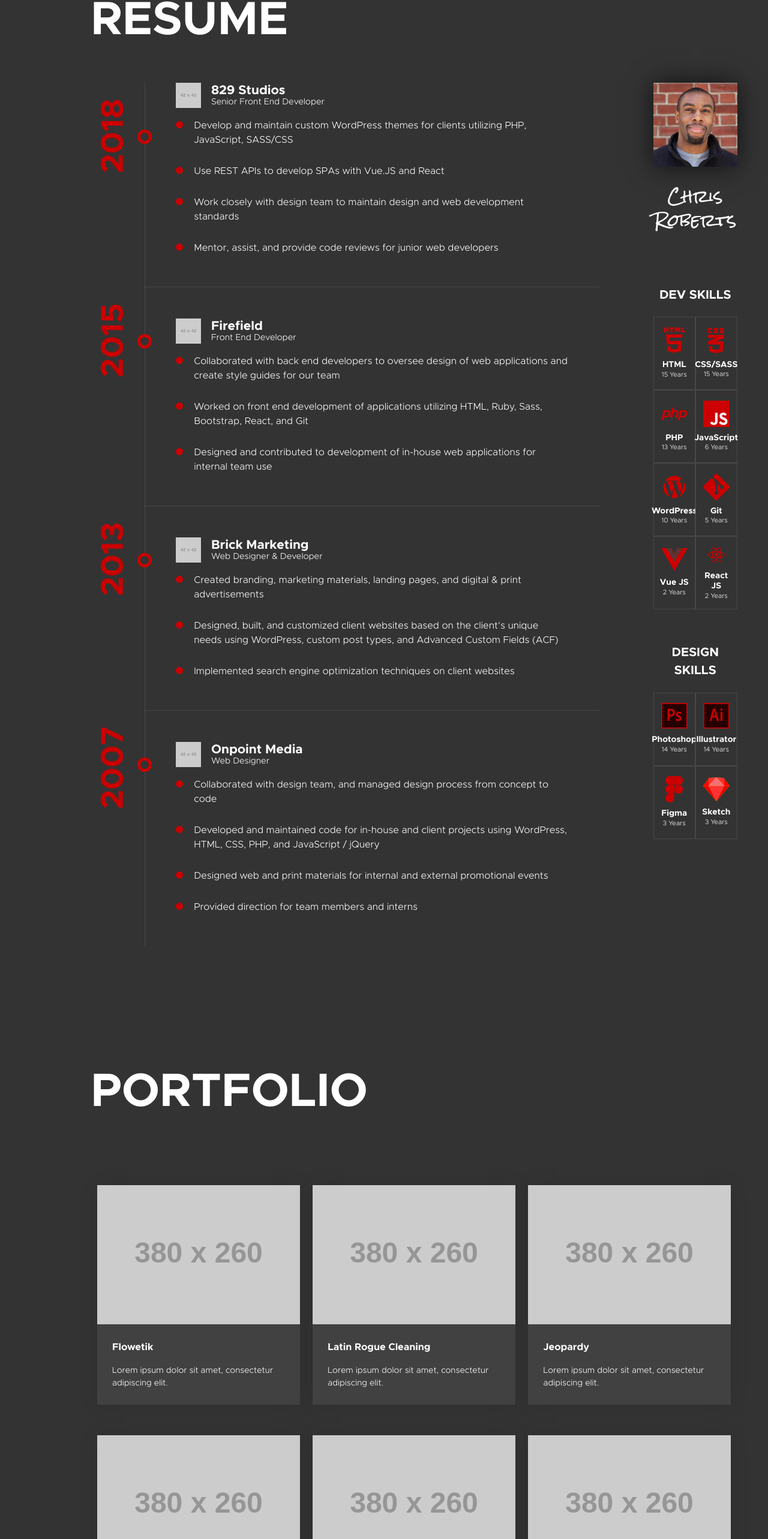
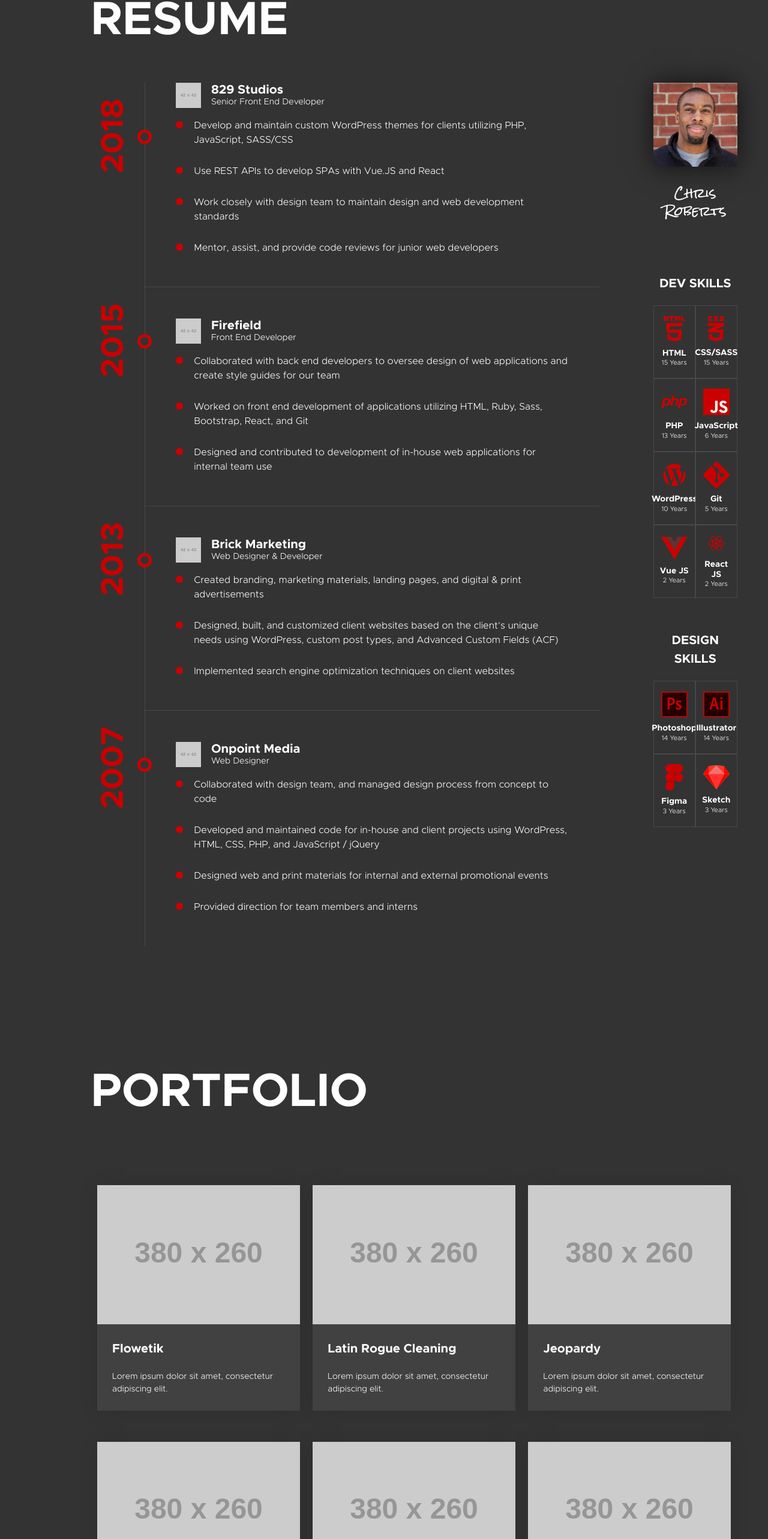
Before and after one commit to therstyle/chrisrobertsweb, a Vue app: page / in a window 1280 px wide. Shown: the part 907-3473 px from the top of the page at 60% size. Built offline with nearby package versions, Linux system fonts and the light colour scheme.

Commit message:
Styled resume + portfolio components

```diff
--- a/src/App.vue
+++ b/src/App.vue
@@ -92,6 +92,10 @@ body {
   }
 }
 
+h3 {
+  font-size: 1.6vw;
+}
+
 img {
   max-width: 100%;
 }
--- a/src/components/Resume.vue
+++ b/src/components/Resume.vue
@@ -17,7 +17,7 @@
 
       <aside class="skill-tree">
         <img :src="photo" alt="Chris Roberts" class="skill-tree--photo">
-        <h2 class="sig">Chris Roberts</h2>
+        <h3 class="sig">Chris Roberts</h3>
 
         <h3>Dev Skills</h3>
         <ul class="skills">
@@ -182,6 +182,7 @@ export default {
 
     .sig {
       margin-bottom: 7vw;
+      text-transform: none;
     }
 
     h3 {
--- a/src/components/layout/PortfolioItem.vue
+++ b/src/components/layout/PortfolioItem.vue
@@ -35,6 +35,12 @@ export default {
   width: calc(33% - (4vw / 3));
   margin-bottom: 4vw;
   box-shadow: 0 0 30px rgba(0,0,0,0.1);
+  transition: 0.3s transform, 0.3s box-shadow;
+
+  &:hover {
+    transform: translateY(-0.3vw);
+    box-shadow: 0 0 30px rgba(0,0,0,0.33);
+  }
 
   header {
     background: #000;
```
Also changed, not shown: public/images/zakim.jpg (added).
